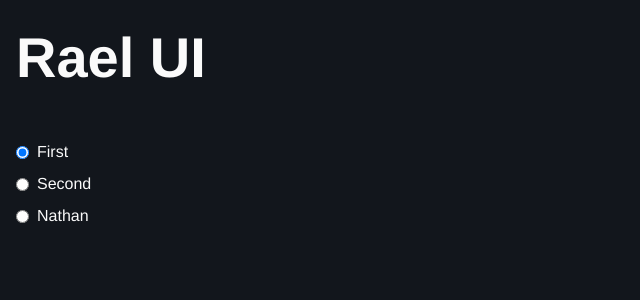
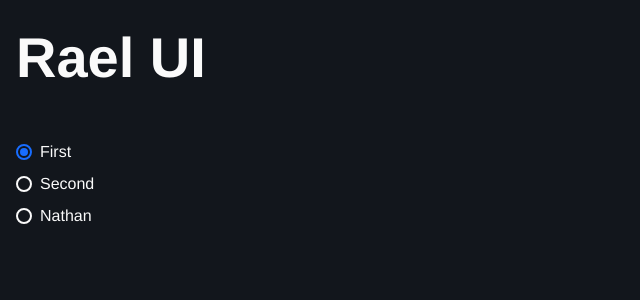
Before and after one commit to NathanRael/Rael-UI, a React (Vite) app: page / in a window 1280 px wide. Shown: the top 300 px of the page, without its empty margins (0-640 px from the left). Built offline with nearby package versions, Linux system fonts and the light colour scheme.

Commit message:
style : changing radio group border and color

```diff
--- a/src/App.tsx
+++ b/src/App.tsx
@@ -12,7 +12,6 @@ function App() {
                 <RadioGroup.Item value="2" label="Second"/>
                 <RadioGroup.Item value="3" label="Nathan"/>
             </RadioGroup>
-
         </section>
     )
 }
--- a/src/components/ui/radio/Radio.tsx
+++ b/src/components/ui/radio/Radio.tsx
@@ -1,6 +1,7 @@
 import {cva} from "class-variance-authority";
 import {useRadio} from "./useRadio.ts";
 import {RadioGroupContext, useRadioGroupContext} from "./RadioContext.ts";
+import {useMemo} from "react";
 
 type RadioGroupProps = {
     children: React.ReactNode,
@@ -44,6 +45,7 @@ export const RadioGroup = ({
 
 const RadioItem = ({value, label}: RadioItemProps) => {
     const {selectedValue, setSelectedValue, disabled} = useRadioGroupContext();
+    const selected = useMemo(() => selectedValue == value, [selectedValue, value]);
 
     const handleSelectedValue = () => {
         if (disabled)
@@ -53,8 +55,20 @@ const RadioItem = ({value, label}: RadioItemProps) => {
 
     return (
         <div className={"flex items-center gap-2 text-white"}>
-            <input disabled={disabled} className={sharedVariants({disabled})} id={value} onChange={handleSelectedValue}
-                   checked={selectedValue === value} type="radio"/>
+            <div className={"inline-flex items-center"}>
+                <label htmlFor={value} className="relative flex items-center">
+                    <input disabled={disabled}
+                           className={`${sharedVariants({disabled})} appearance-none size-4 rounded-full border-2 border-white checked:border-primary `}
+                           id={value}
+                           onChange={handleSelectedValue}
+                           checked={selected}
+                           type="radio"/>
+                    {
+                        selected && <span
+                            className="absolute size-2 rounded-full bg-primary left-1/2 top-1/2 -translate-x-1/2 -translate-y-1/2"></span>
+                    }
+                </label>
+            </div>
             {
                 label && <label className={sharedVariants({disabled})} onClick={handleSelectedValue}
                                 htmlFor={value}>{label}</label>
```
